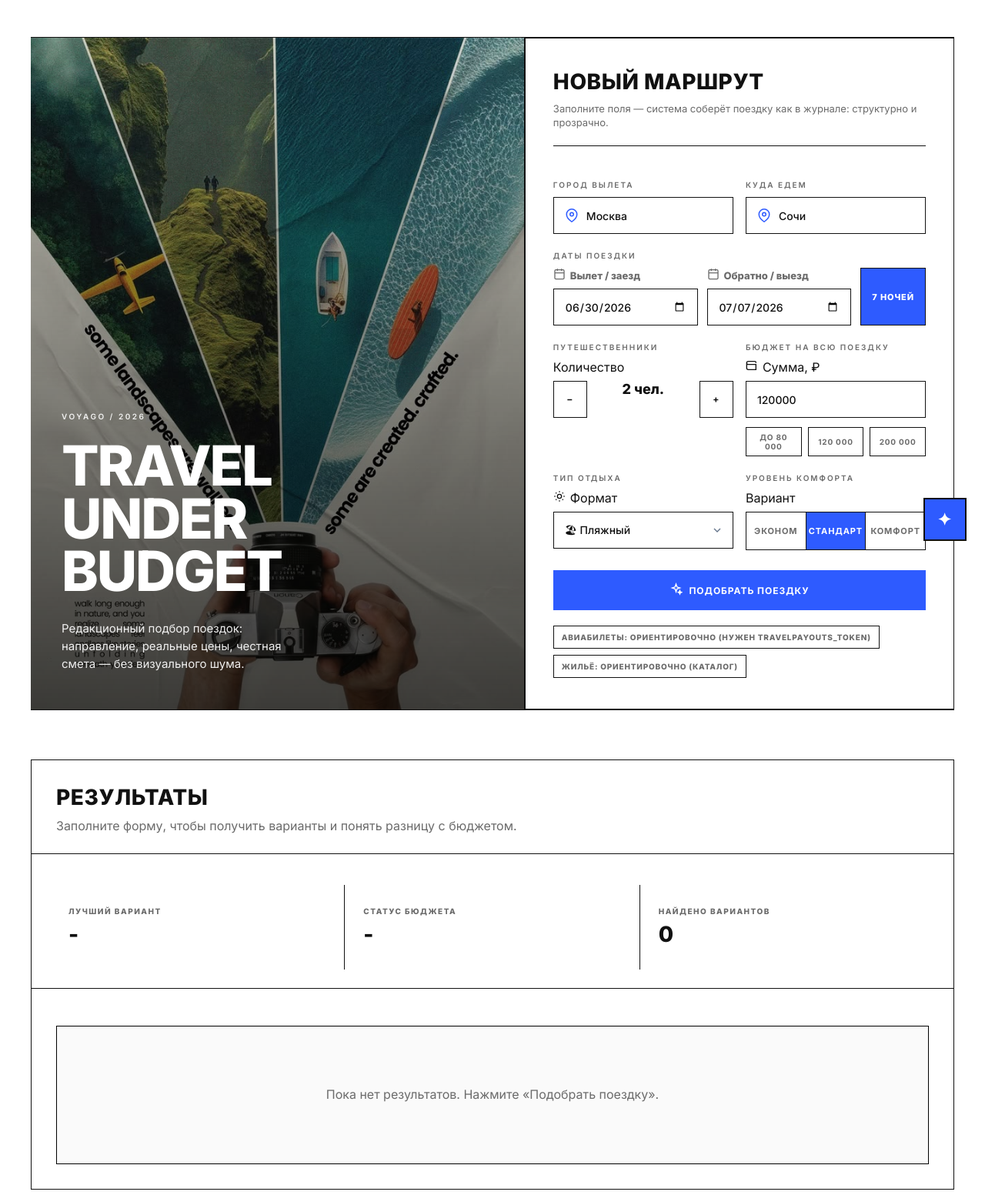
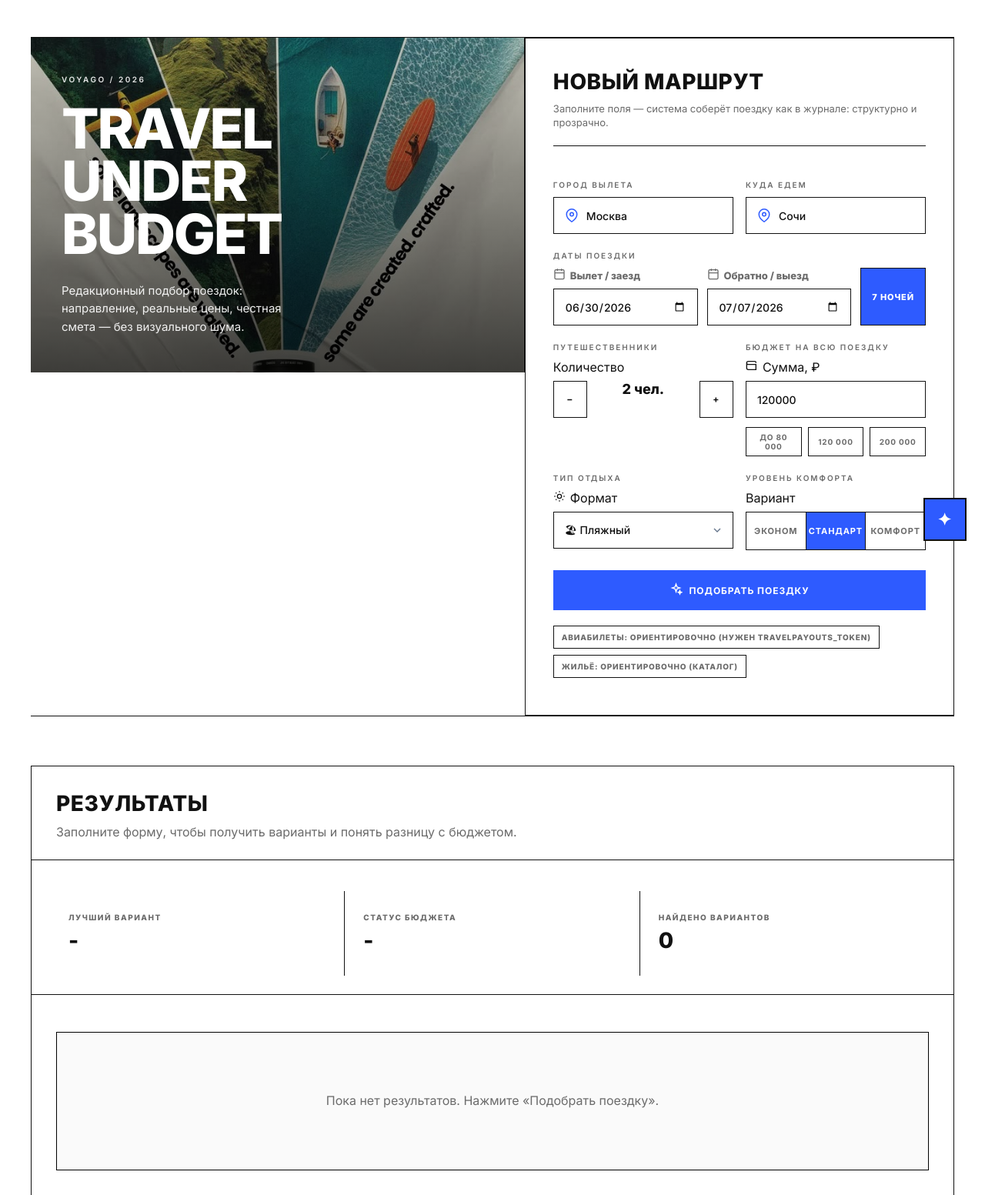
Before and after one commit to popovae77/VoyGo, a FastAPI app: page / in a window 1280 px wide. Shown: the part 73-1626 px from the top of the page at 77% size. Run offline with FastAPI, Linux system fonts and the light colour scheme.

Commit message:
test deploy

```diff
--- a/app/templates/home.html
+++ b/app/templates/home.html
@@ -216,7 +216,7 @@
       display: grid;
       grid-template-columns: minmax(0, 1.05fr) minmax(330px, .95fr);
       gap: 24px;
-      align-items: stretch;
+      align-items: start;
       margin-bottom: 24px;
     }
 
@@ -274,12 +274,13 @@
     }
 
     .search-panel {
-      padding: 28px;
+      padding: 28px 28px 36px;
       display: grid;
       align-content: start;
       gap: 20px;
       border-radius: var(--radius);
       box-shadow: var(--shadow-strong);
+      overflow: visible;
     }
 
     .search-panel-head h2 {
--- a/static/css/voyago.css
+++ b/static/css/voyago.css
@@ -219,17 +219,22 @@ input:focus, select:focus {
   margin-bottom: 64px !important;
   border-top: 1px solid var(--ink);
   border-bottom: 1px solid var(--ink);
+  align-items: start !important;
 }
 
 .hero-copy {
-  min-height: 520px !important;
+  min-height: 360px !important;
   border-radius: 0 !important;
   border: none !important;
   border-right: 1px solid var(--ink) !important;
   padding: 48px 40px !important;
-  background:
+  background-color: #4a5568 !important;
+  background-image:
     linear-gradient(180deg, rgba(0, 0, 0, .15) 0%, rgba(0, 0, 0, .72) 100%),
-    url("/static/img/hero-bg.jpg") center/cover !important;
+    url("/static/img/hero-bg.jpg") !important;
+  background-position: center !important;
+  background-size: cover !important;
+  background-repeat: no-repeat !important;
   filter: none;
   box-shadow: none !important;
   display: grid !important;
@@ -269,8 +274,9 @@ input:focus, select:focus {
   border: none !important;
   border-radius: 0 !important;
   box-shadow: none !important;
-  padding: 40px 36px !important;
+  padding: 40px 36px 48px !important;
   background: #fff !important;
+  overflow: visible !important;
 }
 
 .search-panel-head {
```
Also changed, not shown: 6 other files.
